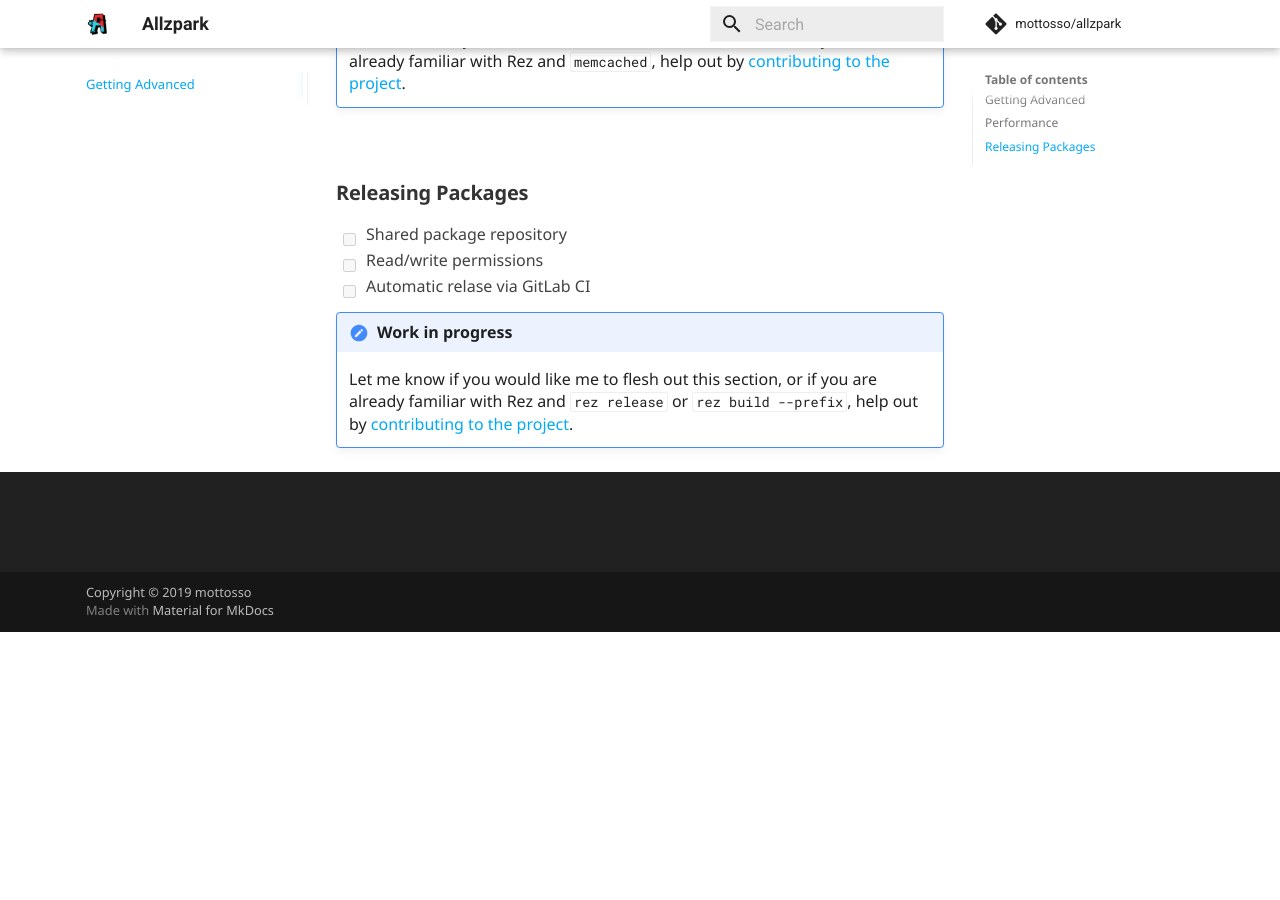
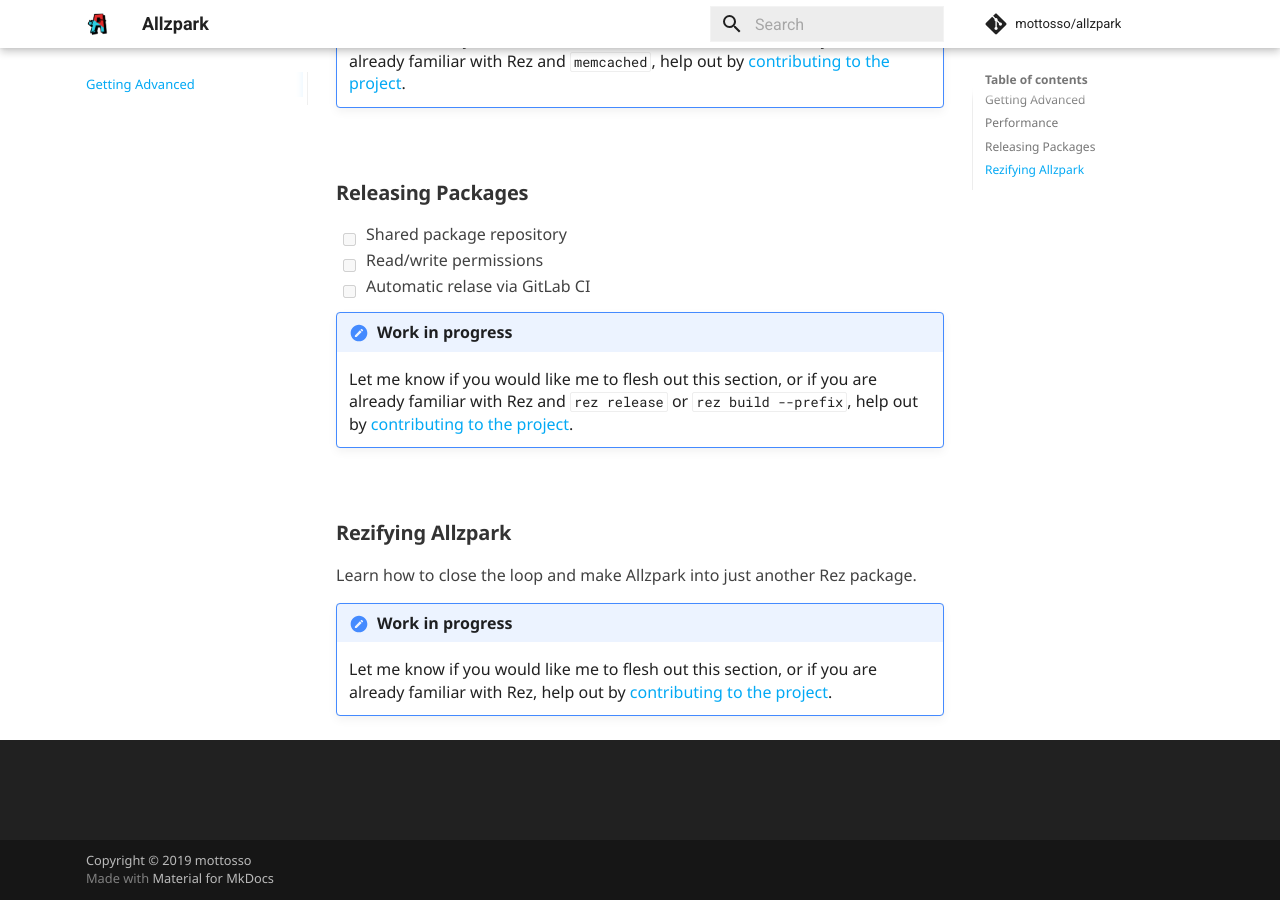
Before and after one commit to mottosso/allzpark, an MkDocs documentation site: the page built from docs/pages/getting-advanced.md, in a window 1280 px wide and 900 px high, scrolled down 623 px. Built offline with MkDocs 1.6.1 and Material for MkDocs 9.7.7, drawn with Linux system fonts in a browser that asks for light colours; comment, search, counter and statistics services are not loaded; before the commit the page ends 1255 px from its top, so only the background shows below that.

Commit message:
Add todo's for upcoming chapters

```diff
--- a/docs/pages/getting-advanced.md
+++ b/docs/pages/getting-advanced.md
@@ -26,3 +26,12 @@ So you've taken Allzpark for a spin and found that it is wonderful, good for you
 
 !!! note "Work in progress"
 	Let me know if you would like me to flesh out this section, or if you are already familiar with Rez and `rez release` or `rez build --prefix`, help out by [contributing to the project](/contributing).
+
+<br>
+
+### Rezifying Allzpark
+
+Learn how to close the loop and make Allzpark into just another Rez package.
+
+!!! note "Work in progress"
+	Let me know if you would like me to flesh out this section, or if you are already familiar with Rez, help out by [contributing to the project](/contributing).
```
Also changed, not shown: docs/pages/getting-started.md (+9 -0 lines).
